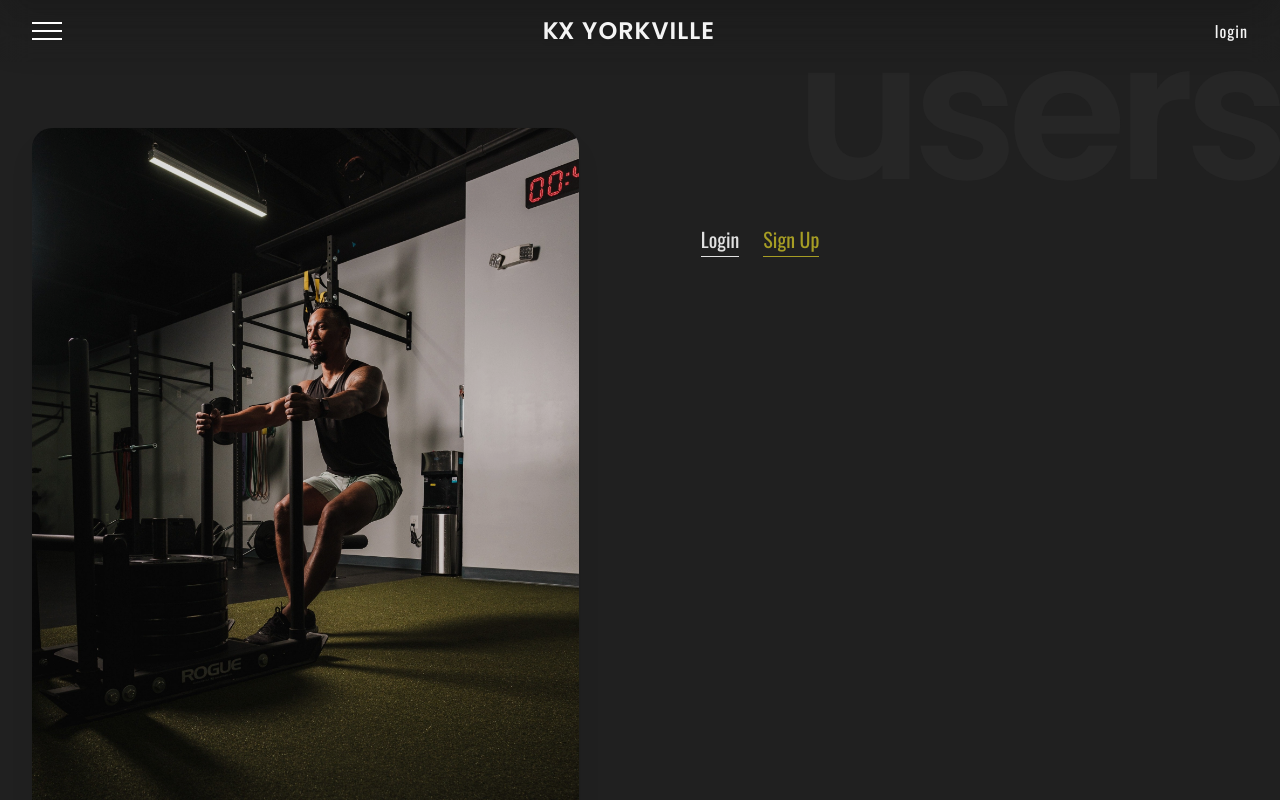
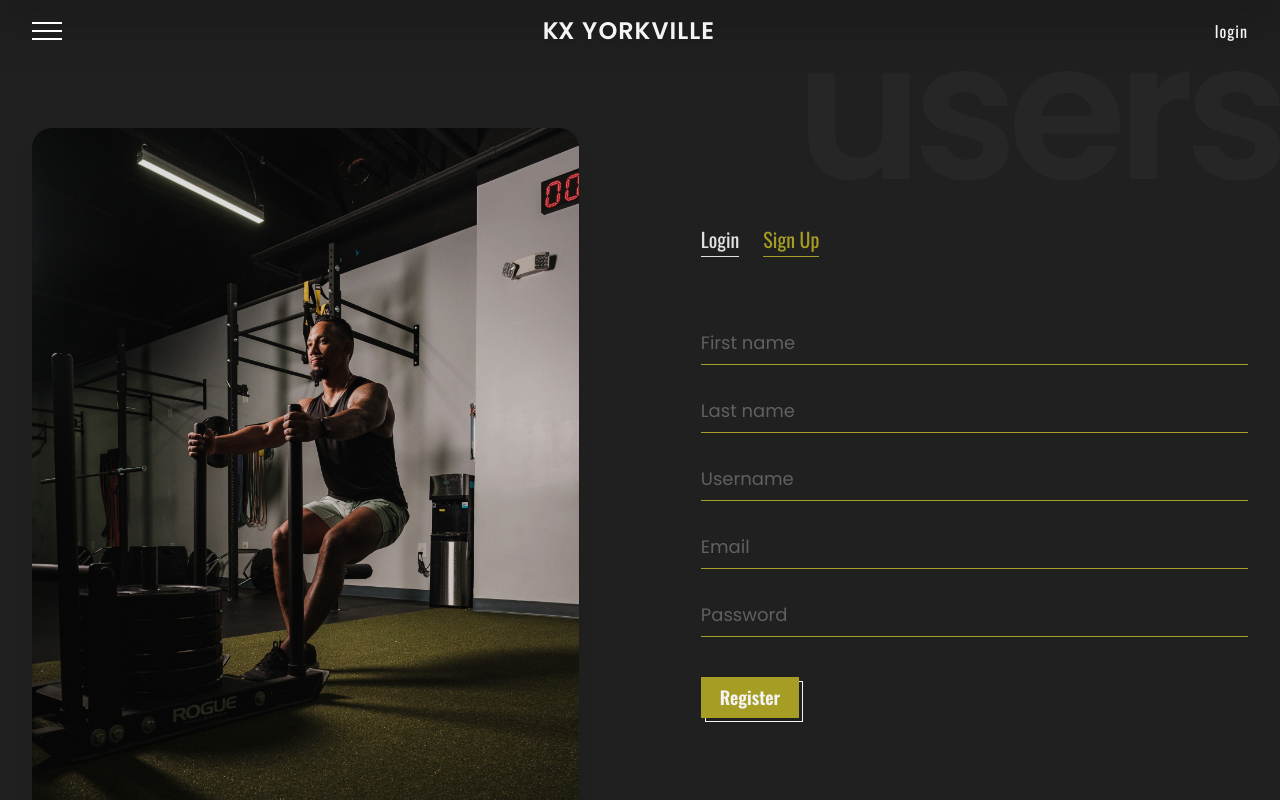
Before and after one commit to TLNRB/kxYorkville, a Vue app in the folder kxYorkville/: page /users in a window 1280 px wide. Both pictures are taken after a click on the button "Sign Up". Shown: the top 800 px of the page. Built offline with nearby package versions, Linux system fonts and the light colour scheme.

Commit message:
forms created

```diff
--- a/kxYorkville/src/views/UsersView.vue
+++ b/kxYorkville/src/views/UsersView.vue
@@ -1,5 +1,6 @@
 <script setup>
 import { ref } from 'vue'
+/* ----- Import assets ----- */
 
 /* ----- Form display ----- */
 const loginActive = ref(true)
@@ -16,16 +17,14 @@ const toggleSignup = () => {
   loginActive.value = false
   signupActive.value = true
 }
-
-/* ----- Import assets ----- */
 </script>
 
 <template>
   <main
-    class="flex flex-col-reverse justify-between gap-[4rem] mt-[4rem] py-[4rem] px-[1rem] xs:rounded-[20px] md:flex-row md:gap-0 md:rounded-[25px] md:px-[2rem] xxxxl:px-[4rem] xxxxl:mt-[6rem]"
+    class="flex flex-col-reverse justify-between gap-[4rem] mt-[4rem] py-[4rem] px-[1rem] xs:rounded-[20px] sm:gap-[6rem] md:flex-row md:gap-0 md:rounded-[25px] md:px-[2rem] xxxxl:px-[4rem] xxxxl:mt-[6rem]"
   >
     <div
-      class="w-[100%] h-[700px] relative bg-cover bg-center-bottom-mid bg-no-repeat bg-[url('../assets/images/users/cardio.jpg')] brightness-[90%] drop-shadow-xl rounded-[15px] md:w-[45%] md:rounded-[20px]"
+      class="w-[100%] h-[500px] relative bg-cover bg-center-bottom-mid bg-no-repeat bg-[url('../assets/images/users/cardio.jpg')] brightness-[90%] drop-shadow-xl rounded-[15px] sm:h-[600px] md:h-[750px] md:w-[45%] md:rounded-[20px]"
     ></div>
     <div class="w-[100%] md:w-[45%]">
       <h1
@@ -51,8 +50,92 @@ const toggleSignup = () => {
           Sign Up
         </button>
       </div>
+      <div>
+        <!-- Login Form -->
+        <form
+          v-if="loginActive"
+          class="flex flex-col gap-[1.5rem] text-[.875rem] sm:text-[1rem] lg:text-[1.125rem]"
+        >
+          <input
+            type="email"
+            placeholder="Email"
+            class="py-[.25rem] bg-transparent text-textGray border-b-[1px] border-primaryColor outline-none placeholder:text-textDarker xs:py-[.375rem] md:py-[.5rem]"
+          />
+
+          <input
+            type="password"
+            placeholder="Password"
+            class="py-[.25rem] bg-transparent text-textGray border-b-[1px] border-primaryColor outline-none placeholder:text-textDarker xs:py-[.375rem] md:py-[.5rem]"
+          />
+          <button
+            type="submit"
+            class="mt-[.5rem] font-oswald flex flex-col w-fit text-[.875rem] relative group xs:text-[1rem] md:text-[1.125rem] lg:mt-[1rem]"
+          >
+            <span
+              class="font-[600] py-[.25rem] px-[1rem] border-[1px] bg-primaryColor text-textLight border-primaryColor z-[1] group-hover:bg-transparent group-hover:border-primaryColor ease-in duration-[.15s] delay-[.05s] md:py-[.375rem] md:px-[1.125rem]"
+              >Login</span
+            >
+            <span
+              class="font-[600] py-[.25rem] px-[1rem] text-transparent border-[1px] border-textLight absolute top-[4px] right-[-4px] group-hover:top-[0] group-hover:right-[0] ease-in duration-[.2s] md:py-[.375rem] md:px-[1.125rem]"
+              >Login</span
+            >
+          </button>
+        </form>
+        <!-- Sign Up Form -->
+        <form
+          v-else="signupActive"
+          class="flex flex-col gap-[1.5rem] text-[.875rem] sm:text-[1rem] lg:text-[1.125rem]"
+        >
+          <input
+            type="text"
+            placeholder="First name"
+            class="py-[.25rem] bg-transparent text-textGray border-b-[1px] border-primaryColor outline-none placeholder:text-textDarker xs:py-[.375rem] md:py-[.5rem]"
+          />
+          <input
+            type="text"
+            placeholder="Last name"
+            class="py-[.25rem] bg-transparent text-textGray border-b-[1px] border-primaryColor outline-none placeholder:text-textDarker xs:py-[.375rem] md:py-[.5rem]"
+          />
+          <input
+            type="text"
+            placeholder="Username"
+            class="py-[.25rem] bg-transparent text-textGray border-b-[1px] border-primaryColor outline-none placeholder:text-textDarker xs:py-[.375rem] md:py-[.5rem]"
+          />
+          <input
+            type="email"
+            placeholder="Email"
+            class="py-[.25rem] bg-transparent text-textGray border-b-[1px] border-primaryColor outline-none placeholder:text-textDarker xs:py-[.375rem] md:py-[.5rem]"
+          />
+
+          <input
+            type="password"
+            placeholder="Password"
+            class="py-[.25rem] bg-transparent text-textGray border-b-[1px] border-primaryColor outline-none placeholder:text-textDarker xs:py-[.375rem] md:py-[.5rem]"
+          />
+          <button
+            type="submit"
+            class="mt-[.5rem] font-oswald flex flex-col w-fit text-[.875rem] relative group xs:text-[1rem] md:text-[1.125rem] lg:mt-[1rem]"
+          >
+            <span
+              class="font-[600] py-[.25rem] px-[1rem] border-[1px] bg-primaryColor text-textLight border-primaryColor z-[1] group-hover:bg-transparent group-hover:border-primaryColor ease-in duration-[.15s] delay-[.05s] md:py-[.375rem] md:px-[1.125rem]"
+              >Register</span
+            >
+            <span
+              class="font-[600] py-[.25rem] px-[1rem] text-transparent border-[1px] border-textLight absolute top-[4px] right-[-4px] group-hover:top-[0] group-hover:right-[0] ease-in duration-[.2s] md:py-[.375rem] md:px-[1.125rem]"
+              >Register</span
+            >
+          </button>
+        </form>
+      </div>
     </div>
   </main>
 </template>
 
-<style scoped></style>
+<style scoped>
+input:-webkit-autofill,
+input:-webkit-autofill:hover,
+input:-webkit-autofill:focus {
+  -webkit-text-fill-color: #e1e1e1;
+  transition: background-color 10000s ease-in-out 0s;
+}
+</style>
```
